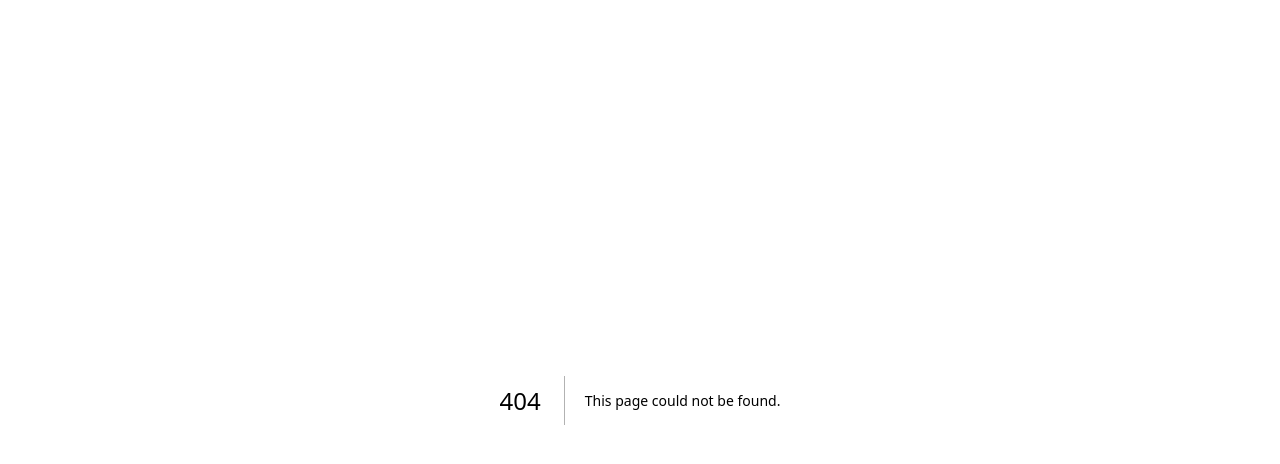
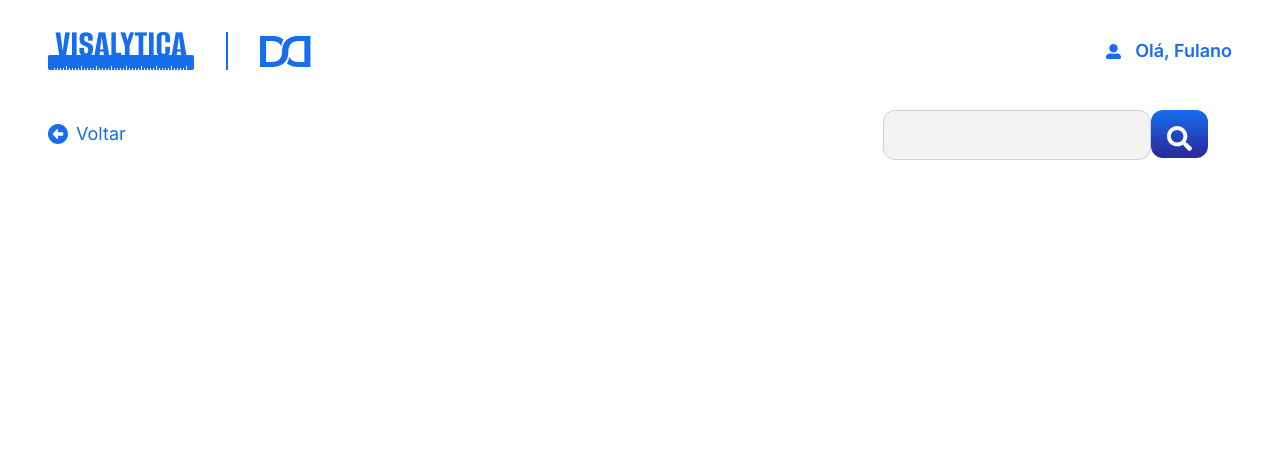
Before and after one commit to CodeBreakers-DASA/visalytica_frontend, a Next.js app: page /ConsultarPacientes in a window 1280 px wide. Before the commit this address had no page. Shown: the top 464 px of the page. Built offline with nearby package versions, Linux system fonts and the light colour scheme.

Commit message:
Feat/Criando página de consultas

```diff
--- a/src/app/(mainLayout)/Analise/page.js
+++ b/src/app/(mainLayout)/Analise/page.js
@@ -57,7 +57,7 @@ export default function Analise() {
                         </svg>
                     </Button>
                     <Link href='/GeraPDF' className='w-full'>
-                        <Button classes={'bg-gradient-to-r from-azul to-azul_escuro] w-full py-4 px-6'}>
+                        <Button classes={'bg-gradient-to-r from-azul to-azul_escuro w-full py-4 px-6'}>
                             Continuar
                         </Button>
                     </Link>
--- /dev/null
+++ b/src/app/(mainLayout)/ConsultarPacientes/page.js
@@ -0,0 +1,45 @@
+import Link from "next/link";
+import Input from "../../../components/Input";
+import Button from "../../../components/Button";
+
+export default function ConsultarPacientes() {
+  return (
+    <div className="flex h-[80vh] mx-12 gap-6">
+      <div className="w-full flex justify-between h-16">
+        <Link className="flex text-azul items-center gap-2" href={"/Home"}>
+          <svg
+            xmlns="http://www.w3.org/2000/svg"
+            width="20"
+            height="20"
+            viewBox="0 0 20 20"
+            fill="none"
+          >
+            <path
+              d="M10 20C4.47581 20 0 15.5242 0 10C0 4.47581 4.47581 0 10 0C15.5242 0 20 4.47581 20 10C20 15.5242 15.5242 20 10 20ZM14.6774 8.22581H10V5.36694C10 4.93548 9.47581 4.71774 9.17339 5.02419L4.56452 9.65726C4.375 9.84677 4.375 10.1492 4.56452 10.3387L9.17339 14.9718C9.47984 15.2782 10 15.0605 10 14.629V11.7742H14.6774C14.9435 11.7742 15.1613 11.5565 15.1613 11.2903V8.70968C15.1613 8.44355 14.9435 8.22581 14.6774 8.22581Z"
+              fill="#166DED"
+            />
+          </svg>
+          <h3 className="text-lg">Voltar</h3>
+        </Link>
+        <div className="flex">
+          <Input type="text" />
+          <Button classes={'bg-gradient-to-b from-azul to-azul_escuro my-2'}>
+            <svg
+              xmlns="http://www.w3.org/2000/svg"
+              width="25"
+              height="25"
+              viewBox="0 0 25 25"
+              fill="none"
+            >
+              <path
+                d="M24.6582 21.6162L19.79 16.748C19.5703 16.5283 19.2725 16.4062 18.96 16.4062H18.1641C19.5117 14.6826 20.3125 12.5146 20.3125 10.1562C20.3125 4.5459 15.7666 0 10.1562 0C4.5459 0 0 4.5459 0 10.1562C0 15.7666 4.5459 20.3125 10.1562 20.3125C12.5146 20.3125 14.6826 19.5117 16.4062 18.1641V18.96C16.4062 19.2725 16.5283 19.5703 16.748 19.79L21.6162 24.6582C22.0752 25.1172 22.8174 25.1172 23.2715 24.6582L24.6533 23.2764C25.1123 22.8174 25.1123 22.0752 24.6582 21.6162ZM10.1562 16.4062C6.7041 16.4062 3.90625 13.6133 3.90625 10.1562C3.90625 6.7041 6.69922 3.90625 10.1562 3.90625C13.6084 3.90625 16.4062 6.69922 16.4062 10.1562C16.4062 13.6084 13.6133 16.4062 10.1562 16.4062Z"
+                fill="white"
+              />
+            </svg>
+          </Button>
+        </div>
+      </div>
+      <div></div>
+    </div>
+  );
+}
--- a/src/app/(mainLayout)/Home/page.js
+++ b/src/app/(mainLayout)/Home/page.js
@@ -4,7 +4,9 @@ import CardHome from '../../../components/CardHome'
 function HomeInicial() {
     return (
         <div>
-            <CardHome nome='Consultar pacientes' alt=''/>
+            <Link href={'/ConsultarPacientes'}>
+                <CardHome nome='Consultar pacientes' alt=''/>
+            </Link>
             <Link href={'/Analise'}>
                 <CardHome invertido nome='Fazer análise' alt=''/>
             </Link>
--- a/src/components/CardHome.js
+++ b/src/components/CardHome.js
@@ -1,10 +1,10 @@
 function CardHome({ nome, imagem, alt, invertido = false}) {
     return (
-        <div style={{flexDirection: !invertido ? 'row-reverse' : ''}} className="h-[35vh] mx-14 mt-12 p-8 flex justify-evenly items-center shadow-[0_0_7px_2px] shadow-black/25 rounded-4xl">
-            <div className="bg-gray-400 min-w-1/3 h-full rounded-4xl">
+        <div style={{flexDirection: !invertido ? 'row-reverse' : ''}} className="h-[35vh] mx-14 mt-12 p-8 flex justify-evenly items-center shadow-[0_0_7px_2px] shadow-black/25 rounded-3xl">
+            <div className="bg-noturno_claro w-1/3 h-full rounded-3xl">
 
             </div>
-            <h2 className="text-5xl uppercase text-azul font-black max-w-1/3 text-center">{nome}</h2>
+            <h2 className="text-5xl uppercase text-azul font-black w-1/3 text-center">{nome}</h2>
         </div>
      );
 }
--- a/src/components/Hotbar.js
+++ b/src/components/Hotbar.js
@@ -3,12 +3,15 @@ import Image from "next/image";
 import LogoVisalytica from '../../public/LogoVisalytica.png'
 import LogoDasa from '../../public/LogoDasa.svg'
 import IconePessoa from '../../public/IconePessoa.svg'
+import Link from "next/link";
 
 export default function Hotbar({ nome = 'Fulano' }) {
     return (
         <div className="flex justify-between mx-12 my-8">
             <div className="flex justify-between items-center gap-8">
-                <Image src={LogoVisalytica} alt="Logo da Visalytica"/>
+                <Link href={'/Home'}>
+                    <Image src={LogoVisalytica} alt="Logo da Visalytica"/>
+                </Link>
                 <div className="w-0.5 h-full bg-azul"></div>
                 <Image src={LogoDasa} alt="Logo da Dasa"/>
             </div>
```
